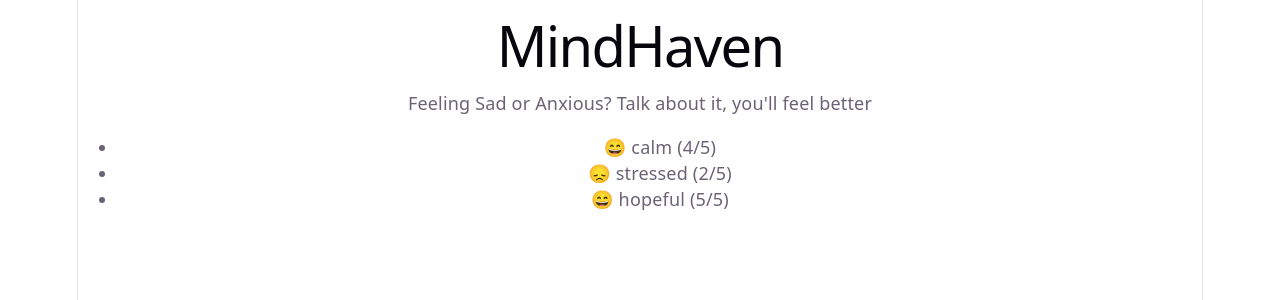
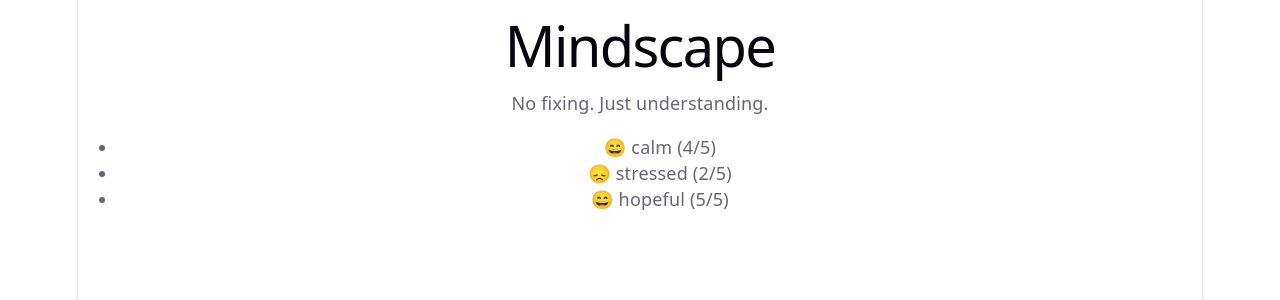
Before and after one commit to teodorocolella/Mindscape, a React (Vite) app: page / in a window 1280 px wide. Shown: the top 300 px of the page. Built offline with nearby package versions, Linux system fonts and the light colour scheme.

Commit message:
Rename app to Mindscape with new tagline

```diff
--- a/index.html
+++ b/index.html
@@ -4,7 +4,7 @@
     <meta charset="UTF-8" />
     <link rel="icon" type="image/svg+xml" href="/favicon.svg" />
     <meta name="viewport" content="width=device-width, initial-scale=1.0" />
-    <title>js-practice-project</title>
+    <title>Mindscape</title>
   </head>
   <body>
     <div id="root"></div>
--- a/package.json
+++ b/package.json
@@ -1,5 +1,5 @@
 {
-  "name": "js-practice-project",
+  "name": "mindscape",
   "private": true,
   "version": "0.0.0",
   "type": "module",
--- a/src/App.jsx
+++ b/src/App.jsx
@@ -1,4 +1,3 @@
-import { useState } from 'react'
 import './App.css'
 
 const entries = [
@@ -9,7 +8,7 @@ const entries = [
 
 const moodEmoji = (score) => {
   if (score >= 4) {
-    return "😄";x
+    return "😄";
   }
   if (score === 3) {
     return "🙂"
@@ -21,12 +20,10 @@ const moodEmoji = (score) => {
 
 
 function App() {
-  const [count, setCount] = useState(0)
-
   return (
     <div>
-      <h1>MindHaven</h1>
-      <p>Feeling Sad or Anxious? Talk about it, you'll feel better</p>
+      <h1>Mindscape</h1>
+      <p>No fixing. Just understanding.</p>
       <ul>
         {entries.map((entry) => (
           <li key={entry.id}>
```
Also changed, not shown: 2 other files (tests, documents, lock files or other folders).
